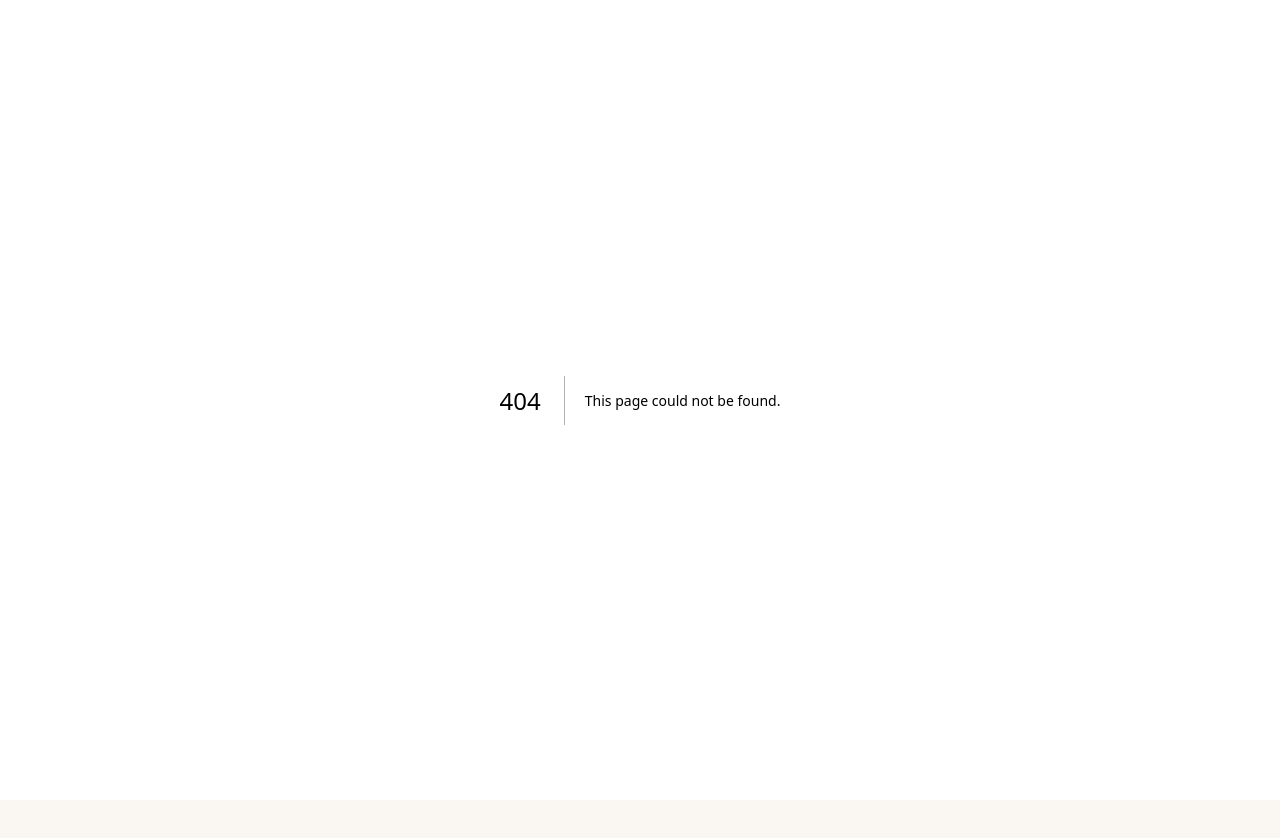
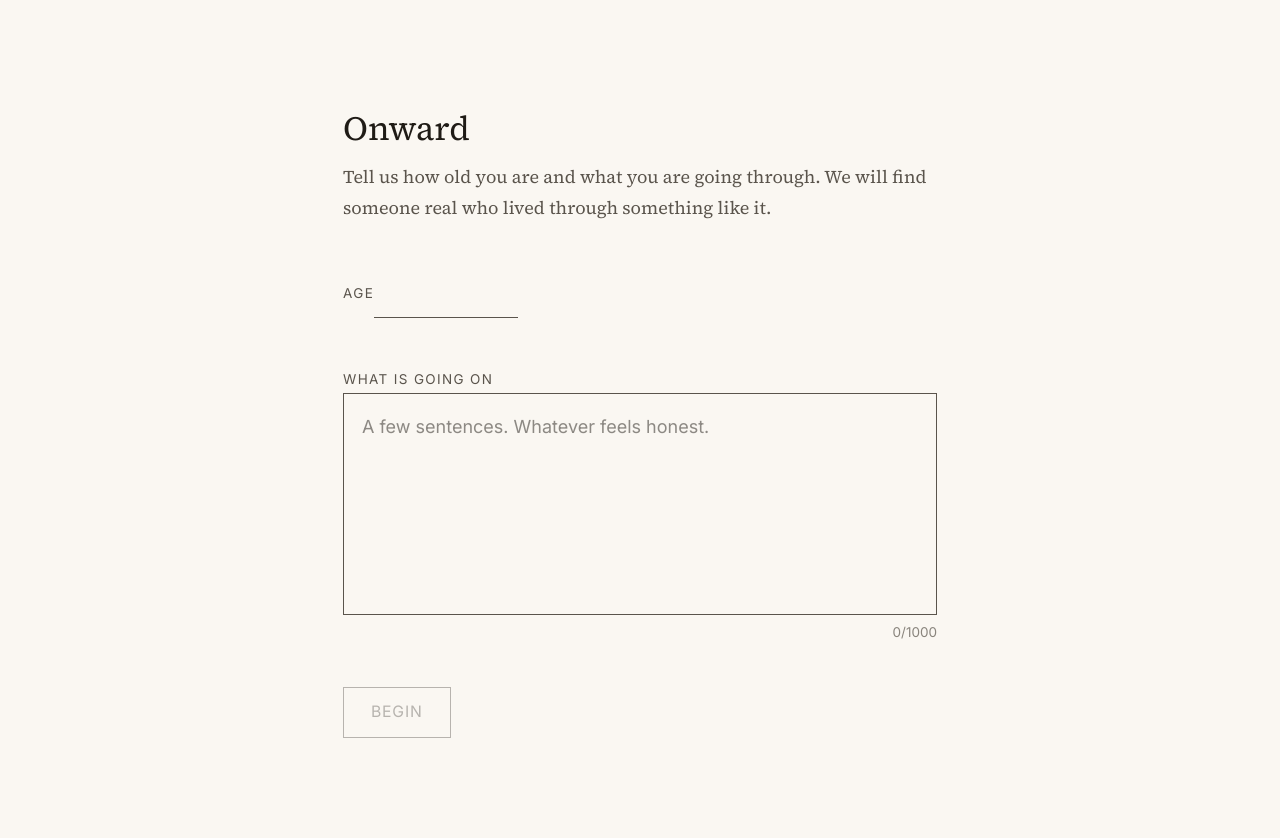
Before and after one commit to taizhenC/Onward, a Next.js app: page /begin in a window 1280 px wide. Before the commit this address had no page. Shown: the top 838 px of the page. Before the commit the page ends 800 px from the top, so only its background shows below. Built offline with nearby package versions, Linux system fonts and the light colour scheme.

Commit message:
feat: add intake form and anonymous auth session handler for matching page

```diff
--- /dev/null
+++ b/app/begin/page.tsx
@@ -0,0 +1,9 @@
+import { IntakeForm } from "@/components/IntakeForm";
+
+export default function BeginPage() {
+  return (
+    <main className="mx-auto max-w-[36rem] px-6 py-24">
+      <IntakeForm />
+    </main>
+  );
+}
--- a/components/IntakeForm.tsx
+++ b/components/IntakeForm.tsx
@@ -4,11 +4,26 @@ import { useState } from "react";
 import { useRouter } from "next/navigation";
 import { motion } from "motion/react";
 import { CrisisCard } from "./CrisisCard";
+import { getSupabaseBrowser } from "@/lib/supabase/client";
 
 type MatchSuccess = { sessionId: string };
 type MatchCrisis = { crisis: true; resources: string[] };
+type MatchRateLimited = { rateLimited: true };
 type MatchError = { error: string };
-type MatchPayload = MatchSuccess | MatchCrisis | MatchError;
+type MatchPayload = MatchSuccess | MatchCrisis | MatchRateLimited | MatchError;
+
+// Invisible anonymous-first auth: make sure this browser holds an auth session
+// (anonymous or permanent) before posting the intake. Signing in at SUBMIT, not page
+// mount, means bouncing visitors mint no users. Without Supabase env (offline/memory
+// dev) there's no client and the server falls back to its local dev user.
+async function ensureAuthSession(): Promise<boolean> {
+  const supabase = getSupabaseBrowser();
+  if (!supabase) return true;
+  const { data } = await supabase.auth.getSession();
+  if (data.session) return true;
+  const { error } = await supabase.auth.signInAnonymously();
+  return !error;
+}
 
 export function IntakeForm() {
   const router = useRouter();
@@ -17,6 +32,7 @@ export function IntakeForm() {
   const [submitting, setSubmitting] = useState(false);
   const [error, setError] = useState<string | null>(null);
   const [crisisResources, setCrisisResources] = useState<string[] | null>(null);
+  const [rateLimited, setRateLimited] = useState(false);
 
   const ageNum = Number.parseInt(age, 10);
   const ageValid =
@@ -31,6 +47,15 @@ export function IntakeForm() {
     if (!canSubmit) return;
     setSubmitting(true);
     setError(null);
+
+    const authed = await ensureAuthSession();
+    if (!authed) {
+      setError(
+        "We couldn't start a private session. Your browser may be blocking cookies — they're needed to keep your story yours.",
+      );
+      setSubmitting(false);
+      return;
+    }
 
     let response: Response;
     try {
```
